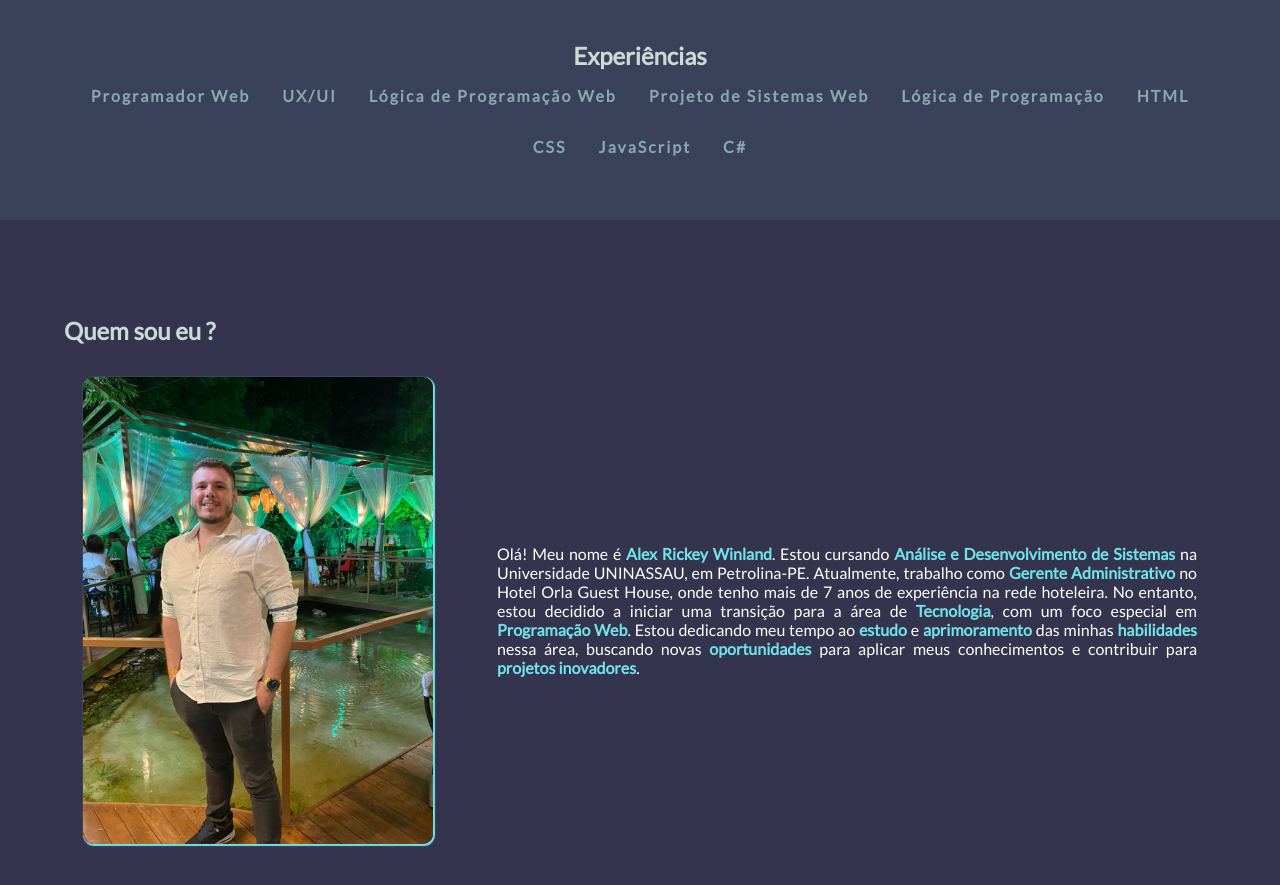
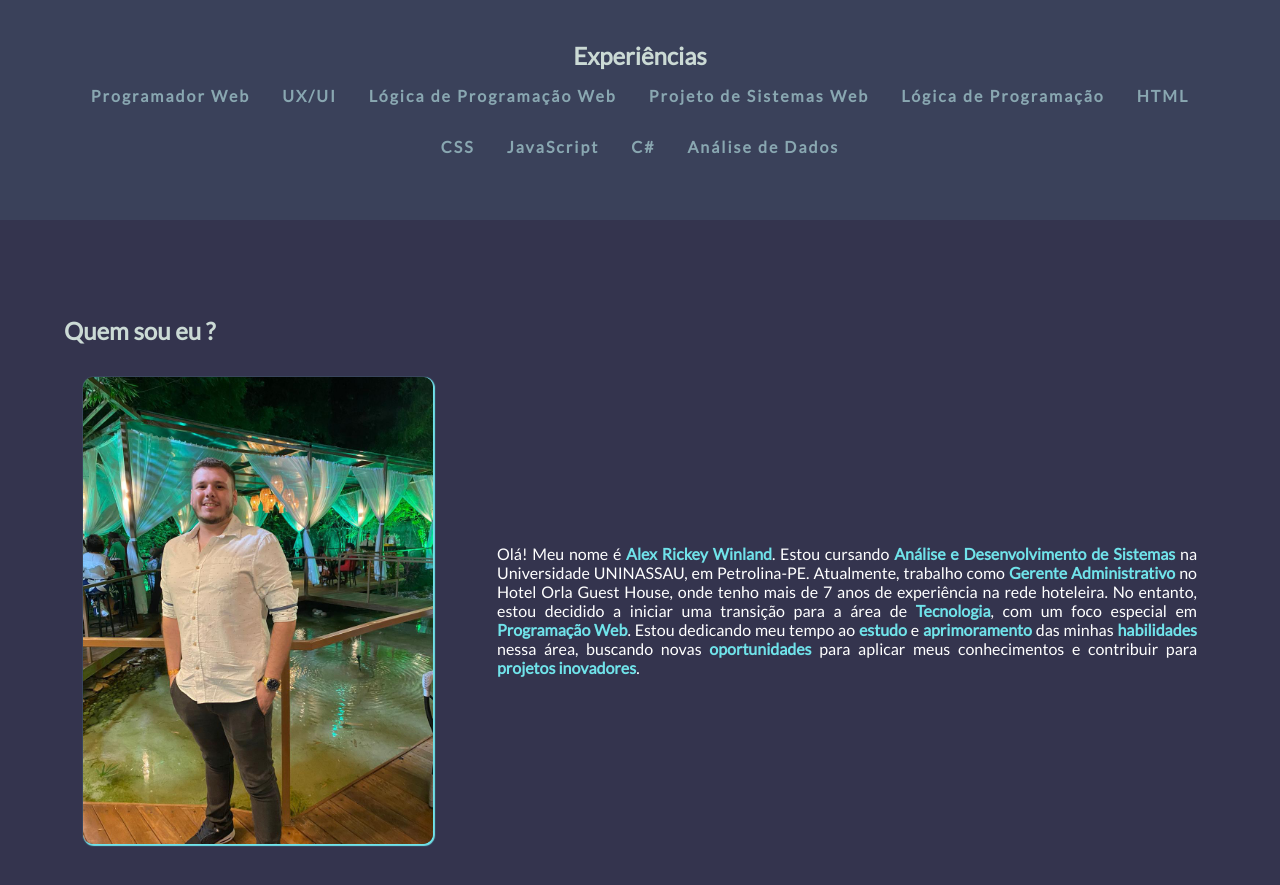
Before and after one commit to alexwinland/alexwinland.github.io, a plain HTML site: page index.html in a window 1280 px wide. Shown: the part 940-1825 px from the top of the page. Drawn offline with Linux system fonts and the light colour scheme; no server answers.

Commit message:
Update index.html

```diff
--- a/index.html
+++ b/index.html
@@ -78,6 +78,9 @@
                 <a title="Certificado C#" href="imagem/Escrever meu primeiro código C Sharp.pdf" target="_blank" >
                     <p>C#</p>
                 </a>
+		<a title="Certificado Análise de Dados" href="imagem/Fundamentos de Análise de Dados.pdf" target="_blank" >
+                    <p>Análise de Dados</p>
+                </a>
             </div>
         </section>
 
```
